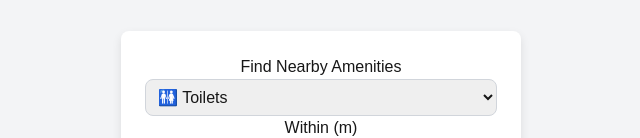
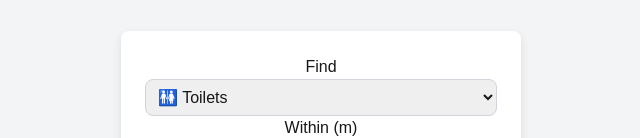
Before and after one commit to dancafc/nearby-amenities-nextjs, a Next.js app: page / in a window 1280 px wide. Shown: the part 243-381 px from the top of the page, without its empty margins (319-959 px from the left). Built offline with nearby package versions, Linux system fonts and the light colour scheme.

Commit message:
further improvements

```diff
--- a/src/amenity-mapping/AmenityMapper.ts
+++ b/src/amenity-mapping/AmenityMapper.ts
@@ -54,7 +54,8 @@ export class AmenityMapper {
             source: osmToilet.tags.source,
             type: AmenityType.Toilets,
             unisex: osmToilet.tags.unisex == 'yes',
-            wheelchair: osmToilet.tags.wheelchair == 'yes'
+            wheelchair: osmToilet.tags.wheelchair == 'yes',
+            operator: osmToilet.tags.operator,
         };
     }
 
--- a/src/app/page.tsx
+++ b/src/app/page.tsx
@@ -27,7 +27,7 @@ const Page = () => {
     return (
         <div className={styles.container}>
             <div className={styles.card}>
-                <h1 className="text-2xl font-bold mb-4">Find Nearby Amenities</h1>
+                <h1 className="text-2xl font-bold mb-4">Find</h1>
 
                 <select
                     className={styles.selectBox}
@@ -39,7 +39,7 @@ const Page = () => {
                     <option value={OsmAmenityType.atm}>💰 ATM</option>
                 </select>
 
-                <h1 className="text-xl font-bold mb-2 mt-2">Within (m)</h1>
+                <h1 className="text-2xl font-bold mb-2 mt-2">Within (m)</h1>
                 <div className={styles.formItemContainer}>
                     <input
                         type="number"
--- a/src/domain/Toilet.ts
+++ b/src/domain/Toilet.ts
@@ -15,4 +15,5 @@ export type Toilet = IAmenity & {
     changingTable: boolean;
     level: number | undefined;
     source: string | undefined;
+    operator: string | undefined;
 }
--- a/src/osm-domain/OsmToilet.ts
+++ b/src/osm-domain/OsmToilet.ts
@@ -13,6 +13,7 @@ export type OsmToiletTags = IOsmAmenityTags & {
     changing_table: string;
     level: string;
     source: string;
+    operator: string;
 }
 
 export type OsmToilet = IOsmAmenity & {
```
